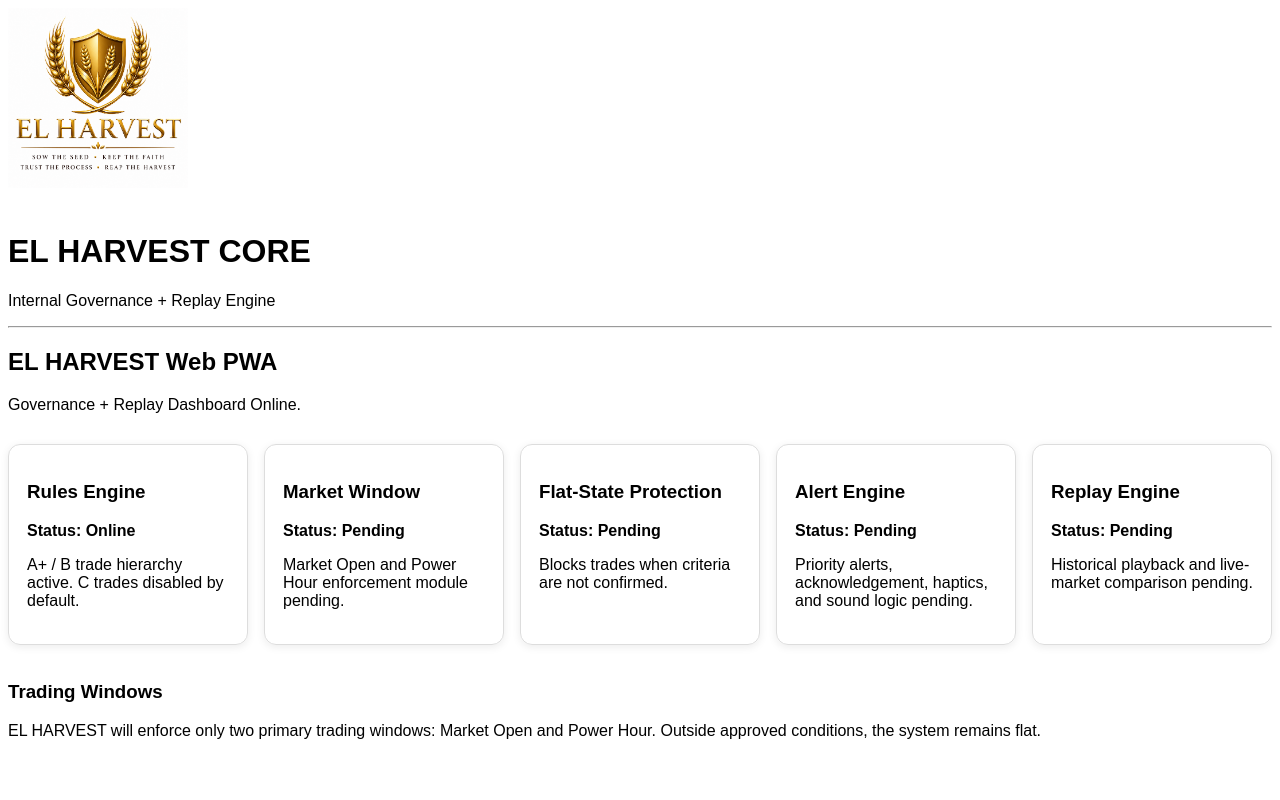
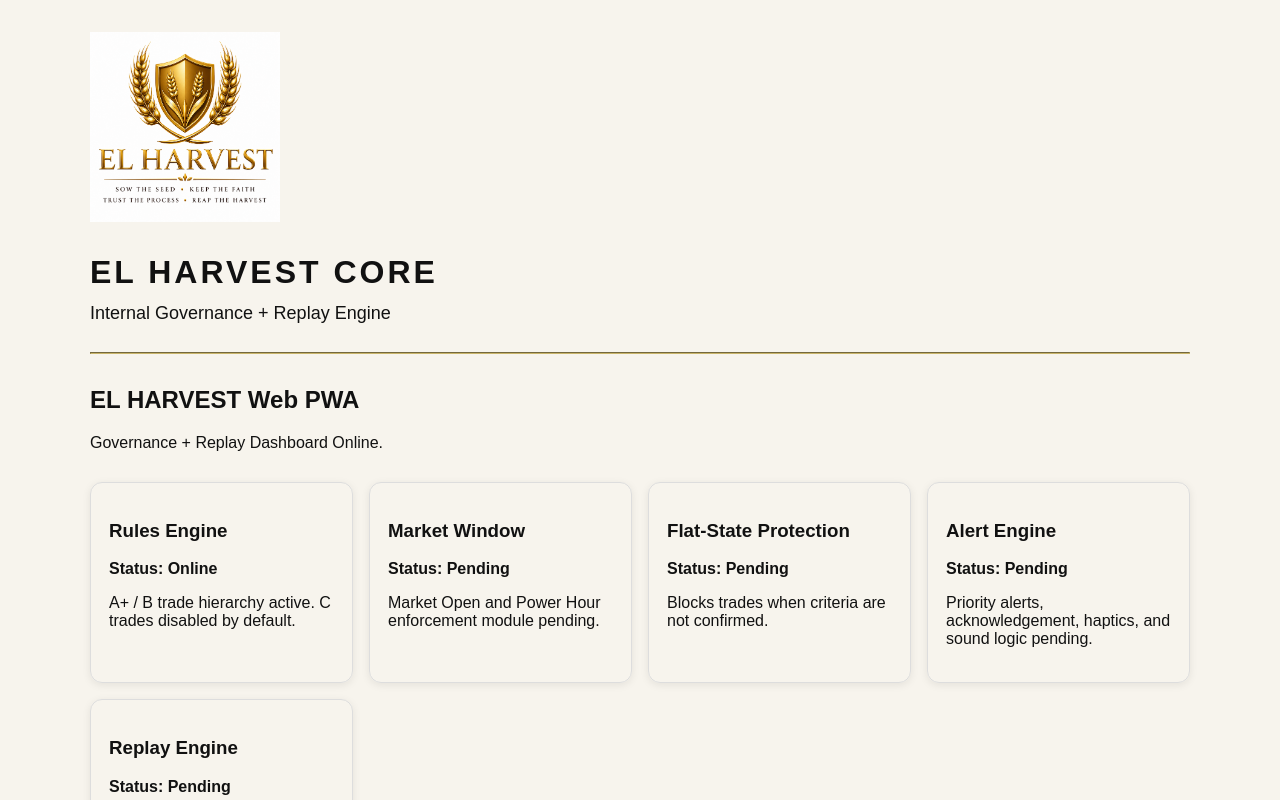
Before and after one commit to 1anointedradio-maker/elharvest-web, a Next.js app: page / in a window 1280 px wide. Shown: the top 800 px of the page. Built offline with nearby package versions, Linux system fonts and the light colour scheme.

Commit message:
Refactor RootLayout with new styles and header
Updated layout styles and structure for improved aesthetics.

```diff
--- a/app/layout.jsx
+++ b/app/layout.jsx
@@ -6,19 +6,41 @@ export const metadata = {
 export default function RootLayout({ children }) {
   return (
     <html lang="en">
-      <body style={{ fontFamily: "Arial, sans-serif", padding: 20 }}>
-        <img
-          src="/El%20Harvest%20Logo%20Official.PNG"
-          alt="El Harvest Logo"
-          className="logo"
-          style={{ width: "180px", height: "auto", marginBottom: "20px" }}
-        />
+      <body
+        style={{
+          fontFamily: "Arial, sans-serif",
+          margin: 0,
+          background: "#f7f4ed",
+          color: "#111",
+        }}
+      >
+        <div
+          style={{
+            maxWidth: "1100px",
+            margin: "0 auto",
+            padding: "32px 24px",
+          }}
+        >
+          <header style={{ marginBottom: "32px" }}>
+            <img
+              src="/El%20Harvest%20Logo%20Official.PNG"
+              alt="El Harvest Logo"
+              style={{ width: "190px", height: "auto", marginBottom: "28px" }}
+            />
 
-        <h1>EL HARVEST CORE</h1>
-        <p>Internal Governance + Replay Engine</p>
-        <hr />
+            <h1 style={{ margin: 0, letterSpacing: "3px" }}>
+              EL HARVEST CORE
+            </h1>
 
-        {children}
+            <p style={{ fontSize: "18px", marginTop: "12px" }}>
+              Internal Governance + Replay Engine
+            </p>
+
+            <hr style={{ marginTop: "28px", borderColor: "#c8b46a" }} />
+          </header>
+
+          {children}
+        </div>
       </body>
     </html>
   );
```
